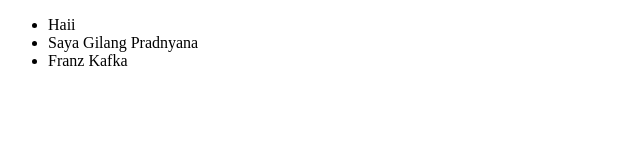
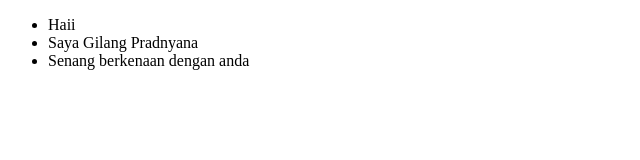
Before and after one commit to GilangPradnyana/git-connect, a plain HTML site: page index.html in a window 1280 px wide. Shown: the whole page, without its empty margins (0-640 px from the left). Drawn offline with Linux system fonts and the light colour scheme.

Commit message:
mengubah data list ketiga

```diff
--- a/index.html
+++ b/index.html
@@ -9,7 +9,7 @@
     <ul>
         <li>Haii</li>
         <li>Saya Gilang Pradnyana</li>
-        <li>Franz Kafka</li>
+        <li>Senang berkenaan dengan anda </li>
     </ul>
 
 </body>
```
